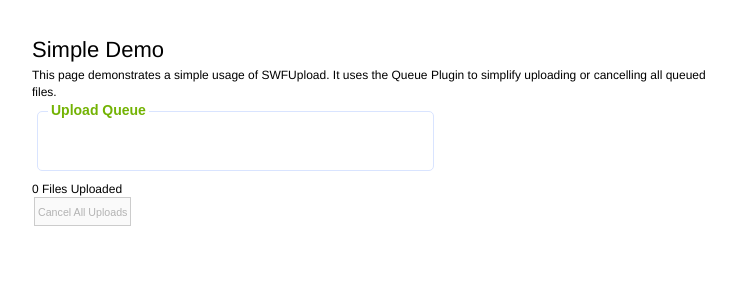
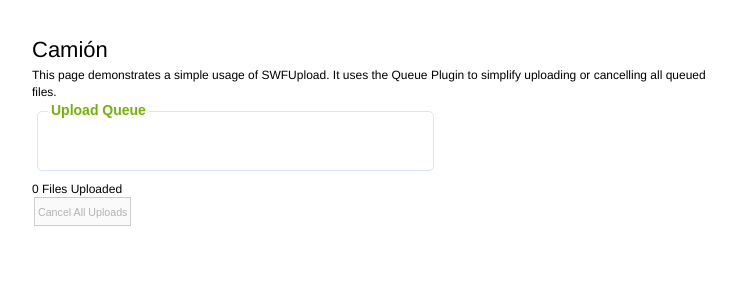
Before and after one commit to swsnider/random, a PHP site: page / in a window 1280 px wide. Shown: the top 300 px of the page, without its empty margins (58-794 px from the left). Run offline with PHP 8.4, Linux system fonts and the light colour scheme.

Commit message:
added accent

```diff
--- a/camion/index.php
+++ b/camion/index.php
@@ -1,7 +1,7 @@
 <!DOCTYPE html>
 <html>
 <head>
-<title>SWFUpload Demos - Simple Demo</title>
+<title>Cami&oacute;n</title>
 <link href="swfupload/default.css" rel="stylesheet" type="text/css" />
 <script type="text/javascript" src="swfupload/swfupload.js"></script>
 <script type="text/javascript" src="swfupload/swfupload.queue.js"></script>
@@ -58,7 +58,7 @@
 <body>
 
 <div id="content">
-	<h2>Simple Demo</h2>
+	<h2>Cami&oacute;n</h2>
 	<form id="form1" action="index.php" method="post" enctype="multipart/form-data">
 		<p>This page demonstrates a simple usage of SWFUpload.  It uses the Queue Plugin to simplify uploading or cancelling all queued files.</p>
 
```
